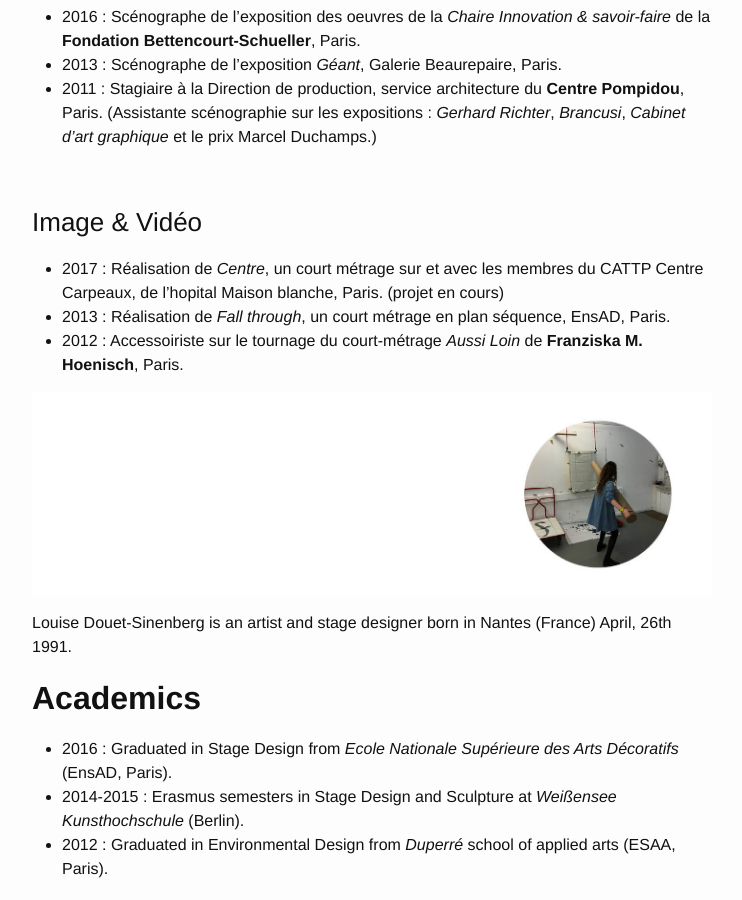
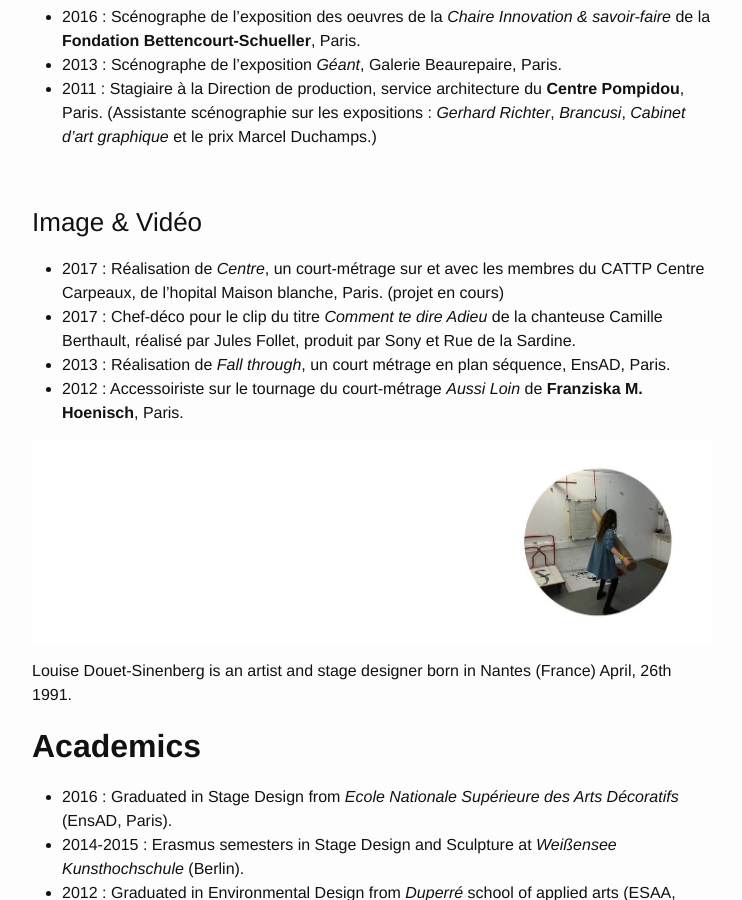
Before and after one commit to louiseds/louiseds.github.io, a Jekyll site: the page built from about.md, in a window 1280 px wide and 900 px high, scrolled down 2201 px. Shown: the whole window, without its empty margins (268-1010 px from the left). Built offline with Jekyll 4.4.1, drawn with Linux system fonts in a browser that asks for light colours.

Commit message:
Update about.md

```diff
--- a/about.md
+++ b/about.md
@@ -64,7 +64,8 @@ _(English version below)_
 <br>
 
 ### Image & Vidéo
-* 2017 : Réalisation de _Centre_, un court métrage sur et avec les membres du CATTP Centre Carpeaux, de l'hopital Maison blanche, Paris. (projet en cours)
+* 2017 : Réalisation de _Centre_, un court-métrage sur et avec les membres du CATTP Centre Carpeaux, de l'hopital Maison blanche, Paris. (projet en cours)
+* 2017 : Chef-déco pour le clip du titre _Comment te dire Adieu_ de la chanteuse Camille Berthault, réalisé par Jules Follet, produit par Sony et Rue de la Sardine.
 * 2013 : Réalisation de _Fall through_, un court métrage en plan séquence, EnsAD, Paris.
 * 2012 : Accessoiriste sur le tournage du court-métrage _Aussi Loin_ de **Franziska M. Hoenisch**, Paris.
 
```
